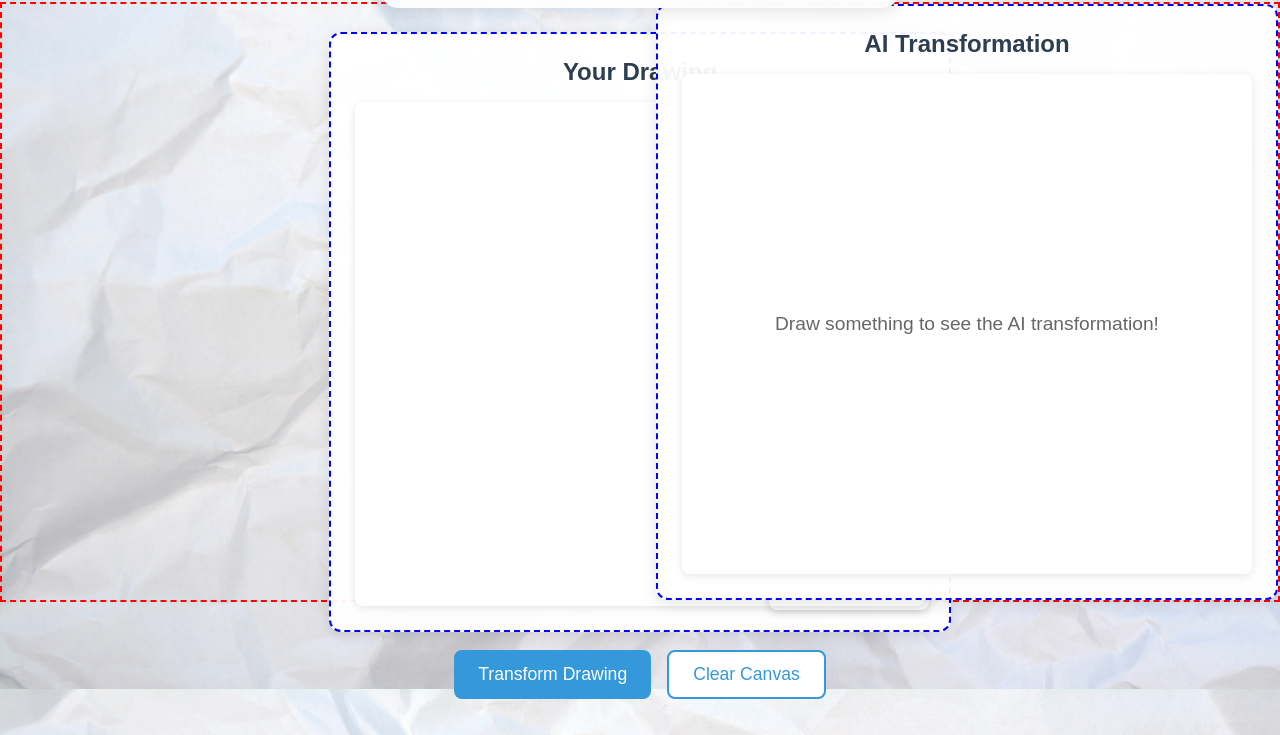
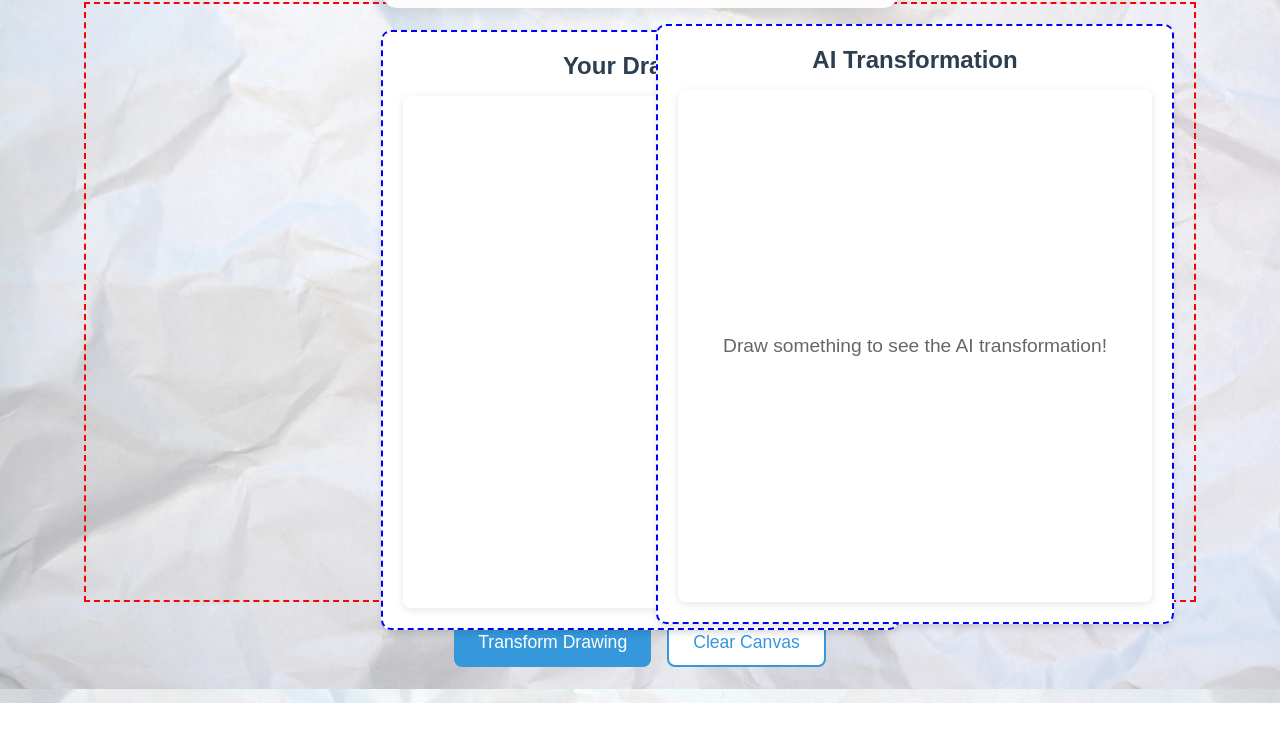
Before and after one commit to simriks/gestura-simrik, a website: page public/artmode.html in a window 1280 px wide. Shown: the part 111-846 px from the top of the page. After the commit the page ends 814 px from the top, so only its background shows below. Drawn offline with Linux system fonts and the light colour scheme; a script that the page names is missing.

Commit message:
Update artmode.html

```diff
--- a/public/artmode.html
+++ b/public/artmode.html
@@ -16,6 +16,48 @@
       border: 2px dashed blue;
       flex: 1;
     }
+    .artmode-page #webcam {
+      position: absolute;
+      bottom: 20px;
+      right: 20px;
+      width: 160px;
+      height: 120px;
+      border-radius: 8px;
+      transform: scaleX(-1);
+      box-shadow: 0 2px 8px rgba(0, 0, 0, 0.2);
+    }
+    /* Artmode-specific layout fixes */
+    .artmode-page .split-view {
+      display: flex;
+      justify-content: center;
+      gap: 2rem;
+      width: 100%;
+      max-width: 1600px; /* Adjust as needed */
+      margin: 0 auto;
+      padding: 20px;
+    }
+
+    .artmode-page .canvas-section,
+    .artmode-page .result-section {
+      flex: 1;
+      min-width: 0; /* Prevent flex overflow */
+      background: white;
+      border-radius: 10px;
+      box-shadow: 0 4px 6px rgba(0, 0, 0, 0.1);
+      padding: 20px;
+      display: flex;
+      flex-direction: column;
+      height: 600px; /* Fixed equal height */
+    }
+
+    .artmode-page #drawingCanvas,
+    .artmode-page #aiArtDisplay {
+      flex: 1;
+      width: 100%;
+      height: 100%;
+      background: white;
+    }
+
     .artmode-page #webcam {
       position: absolute;
       bottom: 20px;
```
